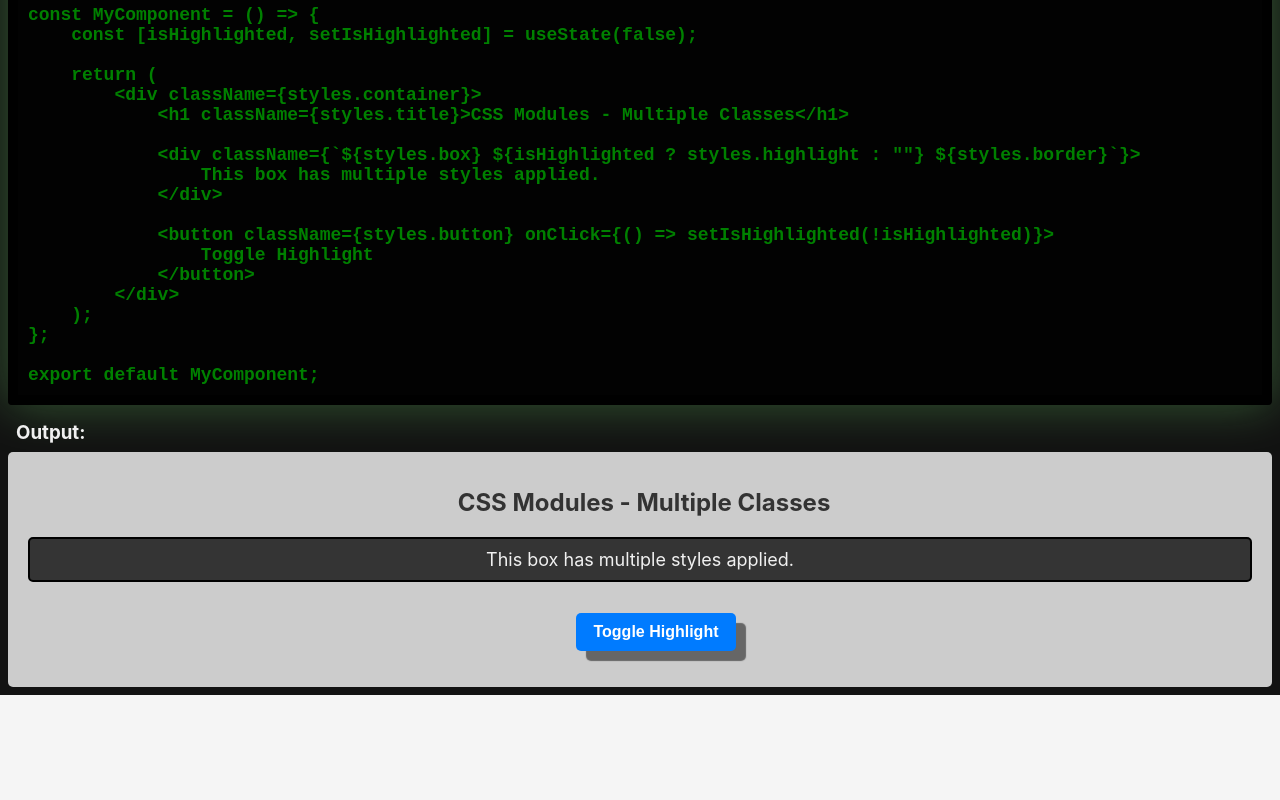
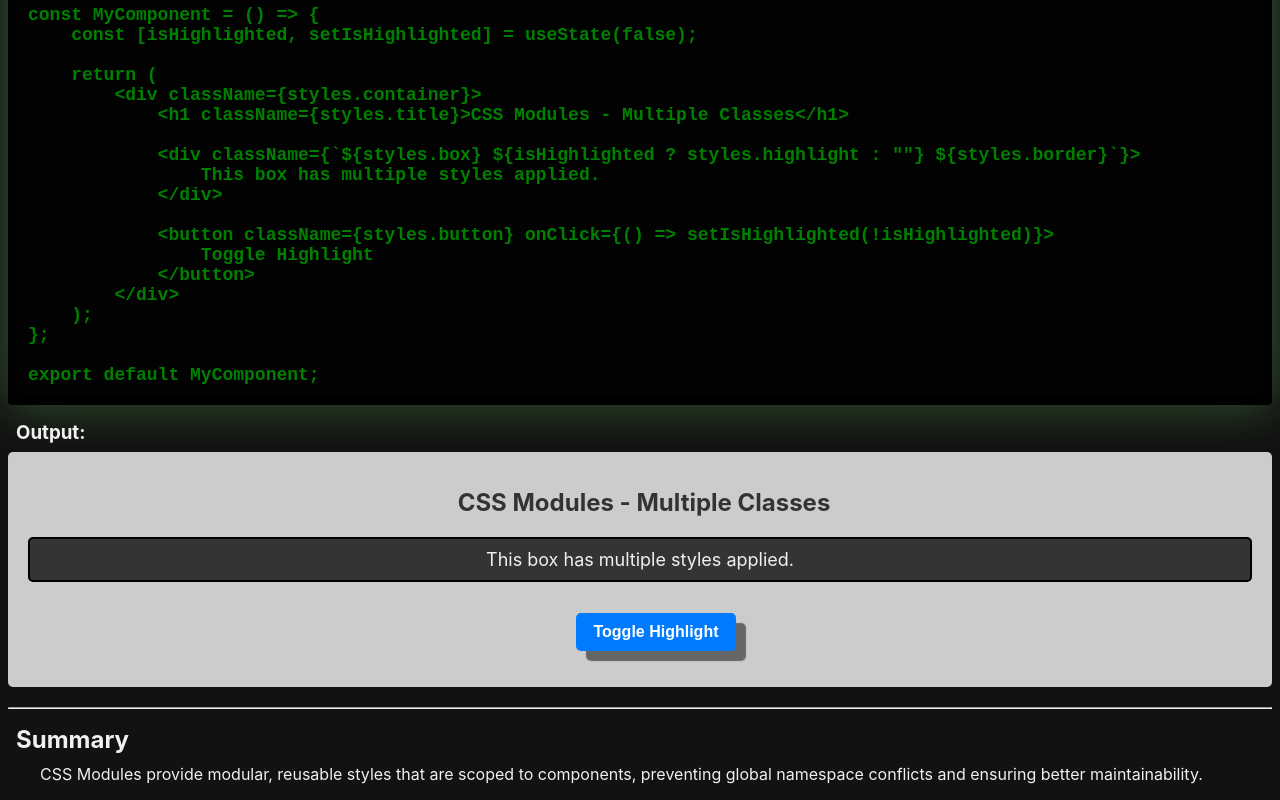
Before and after one commit to rees-kyle/react_showcase, a React (Create React App) app in the folder project/: page /react_showcase/css-modules in a window 1280 px wide. Shown: the part 4239-5039 px from the top of the page. Before the commit the page ends 4934 px from the top, so only its background shows below. Built offline with nearby package versions, Linux system fonts and the light colour scheme.

Commit message:
Add Summary component
- Added component file.
- Added to index in components folder.
- Imported and added component to page.

```diff
--- /dev/null
+++ b/project/src/components/styling/css_modules/Summary.js
@@ -0,0 +1,15 @@
+const Summary = () => {
+    return (
+        <div>
+            <br/>
+            <hr/>
+            <h2>Summary</h2>
+            <p>
+                CSS Modules provide modular, reusable styles that are scoped to components,
+                preventing global namespace conflicts and ensuring better maintainability.
+            </p>
+        </div>
+    );
+};
+
+export default Summary;
--- a/project/src/components/styling/css_modules/index.js
+++ b/project/src/components/styling/css_modules/index.js
@@ -4,3 +4,4 @@ export { default as Usage } from './Usage';
 export { default as ConditionalStyling } from './ConditionalStyling';
 export { default as CombiningClasses } from './CombiningClasses';
 export { default as MyComponent } from './MyComponent';
+export { default as Summary } from './Summary';
--- a/project/src/pages/styling/CSSModulesPage.js
+++ b/project/src/pages/styling/CSSModulesPage.js
@@ -4,7 +4,8 @@ import {
   Usage,
   ConditionalStyling,
   CombiningClasses,
-  MyComponent
+  MyComponent,
+  Summary
 } from '../../components/styling/css_modules';
 
 const CSSModulesPage = () => {
@@ -16,6 +17,7 @@ const CSSModulesPage = () => {
       <ConditionalStyling />
       <CombiningClasses />
       <MyComponent />
+      <Summary />
     </>
   );
 };
```
